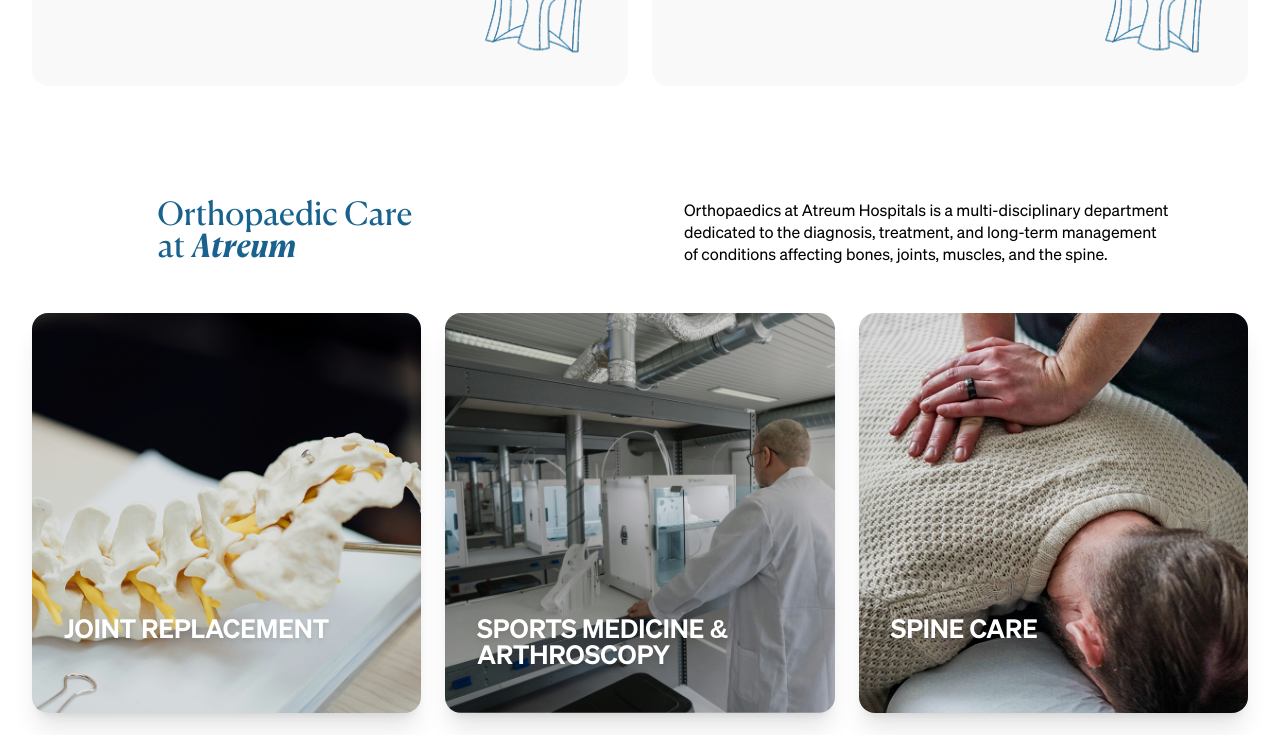
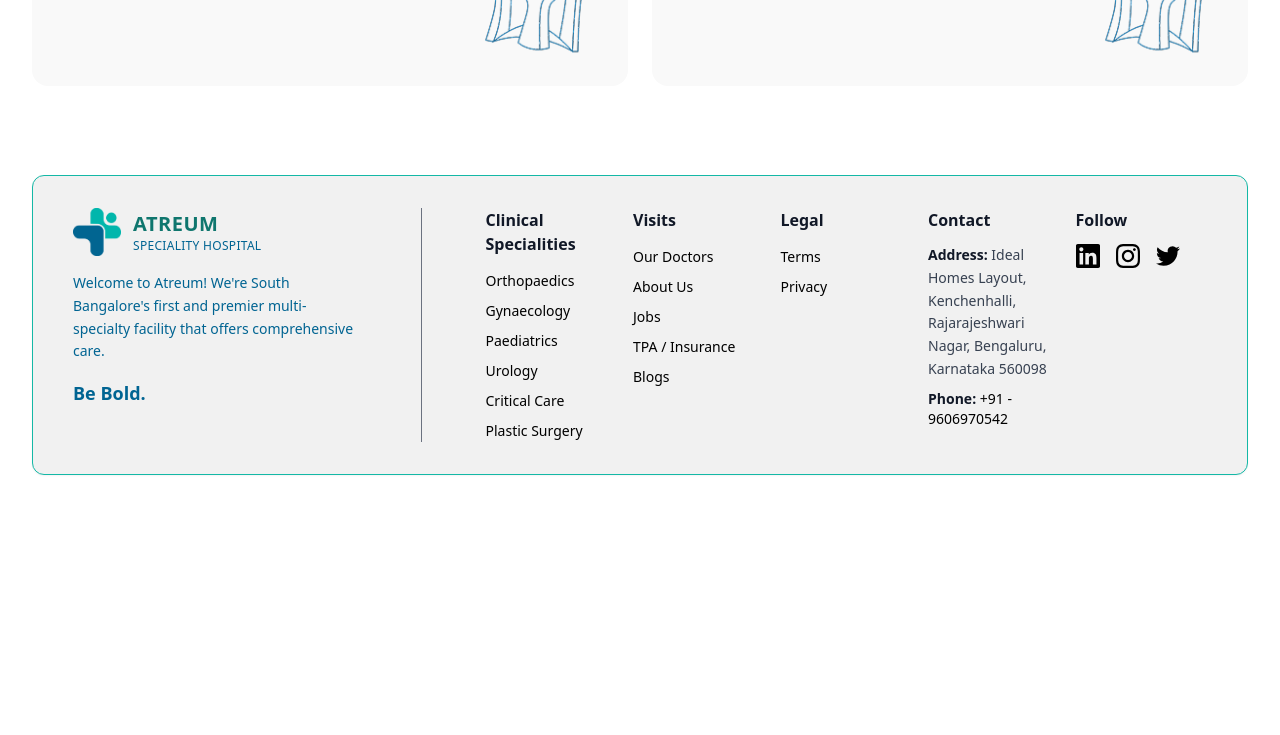
Before and after one commit to suman987654432/atreum, a React (Vite) app: page / in a window 1280 px wide. Shown: the part 1660-2395 px from the top of the page. After the commit the page ends 2159 px from the top, so only its background shows below. Built offline with nearby package versions, Linux system fonts and the light colour scheme.

Commit message:
refactor: comment out Care component import in LandingPage

```diff
--- a/src/pages/LandingPage.jsx
+++ b/src/pages/LandingPage.jsx
@@ -1,6 +1,6 @@
 import Hero from '../components/HeroPage/Hero'
 import Excellence from '../components/HeroPage/Excellence'
-import Care from '../components/departments/Care'
+// import Care from '../components/departments/Care'
 
 
 const LandingPage = () => {
@@ -8,7 +8,7 @@ const LandingPage = () => {
     <div className="">
       <Hero />
       <Excellence />
-      <Care />
+      {/* <Care /> */}
 
     </div>
   )
```
